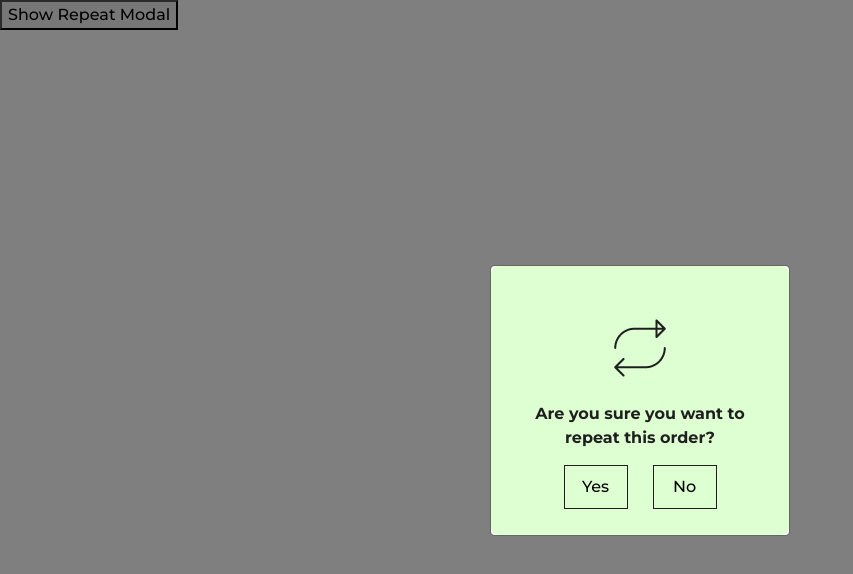
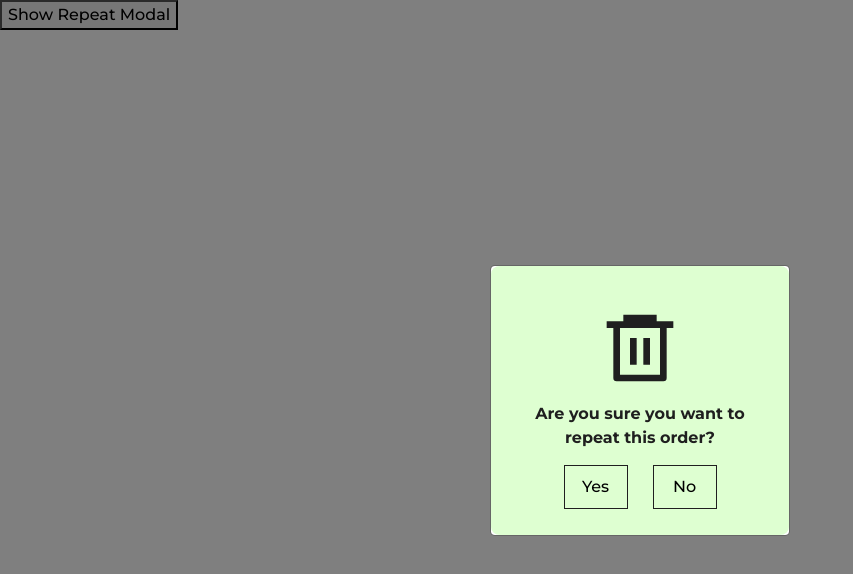
Before and after one commit to ankit-chotaliya/kalptaru, a React (Create React App) app: page /modal in a window 1280 px wide. Both pictures are taken after a click on the button "Show Repeat Modal". Shown: the top 574 px of the page, without its empty margins (0-853 px from the left). Built offline with nearby package versions, Linux system fonts and the light colour scheme.

Commit message:
fix modal btn

```diff
--- a/src/Components/Helper/ListView/ListView.css
+++ b/src/Components/Helper/ListView/ListView.css
@@ -28,9 +28,6 @@
     cursor: pointer;
     transition: all 0.3s linear 0.5s;
 }
-.lv-icon:hover{
-
-}
 
 @media only screen and (max-width: 600px) {
     .lv-list{
--- a/src/Components/Helper/Modal/ModalHelper.css
+++ b/src/Components/Helper/Modal/ModalHelper.css
@@ -1,6 +1,4 @@
-.modal-content {
-    /* border-radius: 3% !important; */
-}
+
 .mh-modal{
     background-color: var(--lightGreen2);
     transition: all 0.3s linear 1s;
@@ -14,7 +12,7 @@
 }
 .mh-icon{
     font-size: 5rem;
-    transition: all 0.3s linear 1s;
+    transition: all 0.3s linear 2s;
 }
 .mh-title{
     margin-bottom: 15px;
--- a/src/Components/Helper/Modal/ModalHelper.js
+++ b/src/Components/Helper/Modal/ModalHelper.js
@@ -13,7 +13,7 @@ const ModalHelper = (props) => {
         <Modal.Body className='mh-modal'>
             <div className='mh-container'>
                 <div className='mh-icon'>
-                    <img src={props.icon}/>
+                    {props.icon}
                 </div>
                 <div className='mh-title'>
                     {props.text}
--- a/src/Components/Helper/ModalButton/ModalButton.js
+++ b/src/Components/Helper/ModalButton/ModalButton.js
@@ -1,6 +1,7 @@
 import React, { useState } from 'react'
 import ModalHelper from '../Modal/ModalHelper';
 import {FiRefreshCw} from 'react-icons/fi'
+import {RiDeleteBin6Line} from 'react-icons/ri'
 import repeatImg from './repeat.png'
 const ModalButton = () => {
     const [modalReply,setModalReply]=useState(false);
@@ -23,7 +24,7 @@ const ModalButton = () => {
         <ModalHelper
             show={viewModal}
             onHide={() => setViewModal(false)}
-            icon={repeatImg}
+            icon={<RiDeleteBin6Line/>}
             text="Are you sure you want to repeat this order?"
             onReply={handleModalReply}
         />
```
